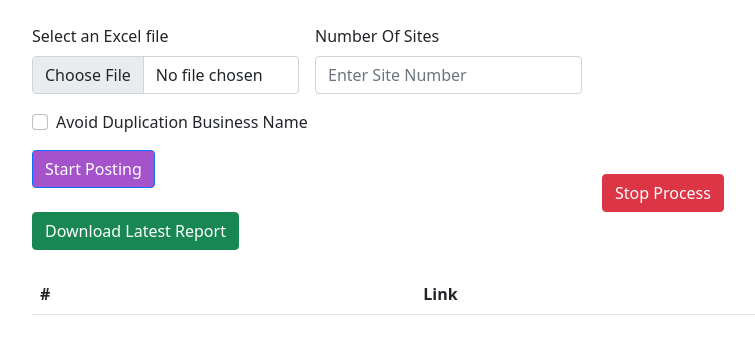
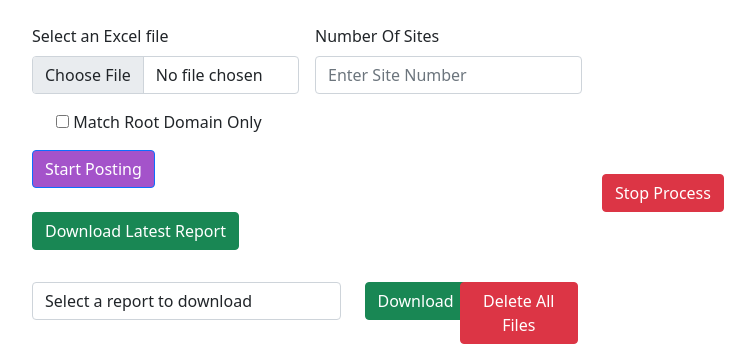
Before and after one commit to Tarun-Sharma-DTU/Directory_Listing, a Django app: page / in a window 1280 px wide. Shown: the part 66-414 px from the top of the page, without its empty margins (50-805 px from the left). Run offline with Django 4.2, Linux system fonts and the light colour scheme; the visitor is signed in with stand-in values (Sample User, id 1); data that the repository does not hold is empty; parts of the project's set-up code (start-up, migrations or seed data) failed here and were passed over; some libraries are stand-ins or nearby versions.

Commit message:
Final Push

```diff
--- a/listing/models.py
+++ b/listing/models.py
@@ -29,7 +29,8 @@
 
 class WebsiteData(models.Model):
     api_config = models.ForeignKey(APIConfig, on_delete=models.CASCADE, related_name='website_data')
-    company_names = models.TextField()  # Stores a JSON string of company names
+    company_names = models.TextField()  # Stores a JSON-encoded list of company names
+    company_websites = models.TextField()  # Stores a JSON-encoded list of company websites
 
     def __str__(self):
         return self.api_config.website
--- a/listing/templates/listing/index.html
+++ b/listing/templates/listing/index.html
@@ -17,10 +17,8 @@
     </div>
     <div class="col-md-3 mt-3">
         <div class="form-check">
-            <input class="form-check-input" type="checkbox" value="" id="avoidDuplication" name="avoid_duplication">
-            <label class="form-check-label" for="avoidDuplication">
-                Avoid Duplication Business Name
-            </label>
+            <input type="checkbox" id="match_root_domain" name="match_root_domain">
+            <label for="match_root_domain">Match Root Domain Only</label>
         </div>
     </div>
     <div class="row mt-3">
@@ -35,6 +33,25 @@
         <a href="{% url 'download_excel' %}" class="btn btn-success">Download Latest Report</a>
     </div>
 </form>
+
+<div class="row">
+    <div class="col-md-6 mt-2">
+        <div class="row">
+            <div class="col-md-7 pr-md-1">
+                <select id="fileDropdown" class="form-control">
+                    <option value="">Select a report to download</option>
+                </select>
+            </div>
+            <div class="col-md-2 pl-md-1">
+                <button id="downloadFileButton" class="btn btn-success mb-1 w-115">Download</button>
+            </div>
+            <div class="col-md-3 pl-md-1">
+                <button id="deleteAllFilesButton" class="btn btn-danger mb-1 w-100">Delete All Files</button>
+            </div>
+        </div>
+    </div>
+</div>
+
 
 <script>
         document.addEventListener('DOMContentLoaded', function() {
@@ -99,6 +116,86 @@
                 alert(error.message));
             });
 
+            fetchFileList(); // Fetch the list of files when the page loads
+
+
+            // Add event listeners for download and delete buttons
+            var downloadButton = document.querySelector("#downloadFileButton");
+                if (downloadButton) {
+                    downloadButton.addEventListener("click", downloadFile);
+                } else {
+                    console.error('Download button not found');
+                }
+
+                var deleteButton = document.querySelector("#deleteAllFilesButton");
+                if (deleteButton) {
+                    deleteButton.addEventListener("click", deleteAllFiles);
+                } else {
+                    console.error('Delete button not found');
+                }
+            });
+
+            function fetchFileList() {
+                fetch('/list-files/')
+                    .then(response => response.json())
+                    .then(files => populateDropdown(files))
+                    .catch(error => console.error('Error:', error));
+            }
+
+            function populateDropdown(files) {
+                let dropdown = document.querySelector('#fileDropdown');
+                dropdown.innerHTML = '<option value="">Select a report to download</option>'; // Clear existing options
+                files.forEach(file => {
+                    let option = document.createElement('option');
+                    option.value = file;
+                    option.textContent = file;
+                    dropdown.appendChild(option);
+                });
+            }
+
+            function downloadFile() {
+                let selectedFile = document.querySelector('#fileDropdown').value;
+                if (selectedFile) {
+                    window.location.href = `/download-file/?file=${encodeURIComponent(selectedFile)}`;
+                } else {
+                    alert('Please select a file to download.');
+                }
+            }
+
+
+            function getCookie(name) {
+                    let cookieValue = null;
+                    if (document.cookie && document.cookie !== '') {
+                        const cookies = document.cookie.split(';');
+                        for (let i = 0; i < cookies.length; i++) {
+                            const cookie = cookies[i].trim();
+                            if (cookie.substring(0, name.length + 1) === (name + '=')) {
+                                cookieValue = decodeURIComponent(cookie.substring(name.length + 1));
+                                break;
+                            }
+                        }
+                    }
+                    return cookieValue;
+                }
+
+            function deleteAllFiles() {
+                    const csrftoken = getCookie('csrftoken');
+
+                    fetch('/delete-all-files/', {
+                        method: 'POST',
+                        headers: { 'X-CSRFToken': csrftoken },
+                    })
+                    .then(response => {
+                        if (!response.ok) throw new Error('Problem deleting files');
+                        return response.json();
+                    })
+                    .then(() => {
+                        alert('All files have been deleted.');
+                        fetchFileList(); // Refresh the file list
+                    })
+                    .catch(error => alert(error.message));
+                }
+
                 function checkTaskStatus(taskId, onComplete) {
                     if (taskId.startsWith('skipped_task_')) {
                         console.log(`Task ${taskId} is skipped.`);
@@ -152,7 +249,7 @@
             let tableBody = document.querySelector('#linksTable tbody');
             tableBody.innerHTML = ''; // Clear the table
         }
-    });
+
 </script>
 
 
--- a/listing/urls.py
+++ b/listing/urls.py
@@ -19,6 +19,9 @@
     path('get-generated-links-json/', views.get_generated_links_json, name='get-generated-links-json'),
     path('download-failed-tests/', views.download_file, name='download_failed_tests'),
     path('download-excel/', views.download_excel, name='download_excel'),
+    path('list-files/', views.list_files, name='list_files'),
+    path('download-file/', views.download_file, name='download_file'),
+    path('delete-all-files/', views.delete_all_files, name='delete_all_files'),
 
 
 
--- a/listing/views.py
+++ b/listing/views.py
@@ -11,10 +11,13 @@
 from celery.result import AsyncResult
 import logging
 from django.views.decorators.http import require_http_methods
-from django.http import FileResponse, HttpResponseNotFound
+from django.http import FileResponse, HttpResponseNotFound,Http404
 from django.conf import settings
 import json
 import os
+import glob
+from urllib.parse import urlparse
+
 
 
 logger = logging.getLogger(__name__)
@@ -41,34 +44,38 @@
     request.session['stop_signal'] = True
     return JsonResponse({'status': 'stopped'})
 
+def get_root_domain(url):
+    parsed_url = urlparse(url)
+    domain_parts = parsed_url.netloc.split('.')
+    root_domain = '.'.join(domain_parts[-2:]) if len(domain_parts) > 1 else parsed_url.netloc
+    return root_domain
+
 @login_required
 def home(request):
     if request.method == 'POST' and 'excel_file' in request.FILES:
-        # File path for the existing Excel file
-        existing_file_path = os.path.join(settings.MEDIA_ROOT, 'generated_links.xlsx')
+        # Clear the session value
+        if 'uploaded_file_name' in request.session:
+            del request.session['uploaded_file_name']
 
-        # Check if the file exists and delete it
-        if os.path.exists(existing_file_path):
-            os.remove(existing_file_path)
+
+        excel_file = request.FILES['excel_file']
+        uploaded_file_name = excel_file.name  # Get the uploaded file's name
+        request.session['uploaded_file_name'] = uploaded_file_name  # Store the file name in the session
 
         site_number = int(request.POST.get('site_number'))
-        excel_file = request.FILES['excel_file']
         api_configs_count = APIConfig.objects.filter(site_enable=True).count()
 
-        # Check if there are enough websites to process the request
         if api_configs_count < site_number:
             return JsonResponse({
                 'error': 'Not enough websites to run the requested number of tasks.',
                 'api_configs_count': api_configs_count,
             }, status=400)
 
-        # Read the checkbox for avoiding duplication
-        avoid_duplication = 'avoid_duplication' in request.POST
         wb = openpyxl.load_workbook(excel_file, data_only=True)
         sheet = wb.active
         second_row = sheet[2]
         row_values = [cell.value for cell in second_row]
-        company_name = row_values[0]  # Assuming the company name is always in the second row's first cell
+        company_website = row_values[3]
 
         api_configs = APIConfig.objects.filter(site_enable=True).order_by('?')
         GeneratedURL.objects.filter(user=request.user).delete()
@@ -77,20 +84,29 @@
         processed_sites_count = 0
         api_configs_iterator = iter(api_configs)
 
+        match_root_domain = 'match_root_domain' in request.POST
+
+
         while processed_sites_count < site_number:
             try:
                 api_config = next(api_configs_iterator)
 
-                # Perform the duplication check only if avoid_duplication is True
-                if avoid_duplication:
-                    website_data = WebsiteData.objects.filter(api_config=api_config).first()
-                    if website_data:
-                        existing_company_names = json.loads(website_data.company_names) if website_data.company_names else []
-                        if company_name in existing_company_names:
-                            # Skip if company name exists and add a placeholder task
-                            task_ids.append('skipped_task_' + str(processed_sites_count))
-                            processed_sites_count += 1
-                            continue
+                # Handle WebsiteData for duplication check
+                website_data, _ = WebsiteData.objects.get_or_create(api_config=api_config)
+
+                # Check for existing company websites
+                existing_company_websites = json.loads(website_data.company_websites) if website_data.company_websites else []
+                # Root domain matching based on checkbox state
+                if match_root_domain:
+                    new_company_website_root = get_root_domain(company_website)
+                    existing_roots = [get_root_domain(url) for url in existing_company_websites]
+                    if new_company_website_root in existing_roots:
+                        task_ids.append('skipped_task_' + str(processed_sites_count))
+                        continue
+                else:
+                    if company_website in existing_company_websites:
+                        task_ids.append('skipped_task_' + str(processed_sites_count))
+                        continue
 
                 # Process the api_config since the company_name doesn't exist in WebsiteData
                 website = api_config.website.rstrip('/')
@@ -110,46 +126,50 @@
 
         return JsonResponse({'task_ids': task_ids})
 
-
     return render(request, "listing/index.html")
 
 @login_required
 def get_task_result(request, task_id):
-    # Return immediately for skipped tasks
-    if 'skipped_task_' in task_id:
-        return JsonResponse({'status': 'SKIPPED'})
     task_result = AsyncResult(task_id)
     if task_result.ready():
         try:
-            url, website, company_name = task_result.result
+            url, website, company_name, company_website = task_result.result
             if url:
                 logger.info(f"URL saved to database: {url}")
                 GeneratedURL.objects.create(user=request.user, url=url)
+
                 # Retrieve or create WebsiteData for the website
                 api_config = APIConfig.objects.get(website=website)
                 website_data, created = WebsiteData.objects.get_or_create(api_config=api_config)
 
-                # Safely load company_names as JSON and ensure it's a list
-                try:
-                    existing_company_names = json.loads(website_data.company_names) if website_data.company_names else []
-                except json.JSONDecodeError:
-                    existing_company_names = []
-
-                # Add the new company name if it's not already in the list
+                # Handle company_names
+                existing_company_names = json.loads(website_data.company_names) if website_data.company_names else []
                 if company_name not in existing_company_names:
                     existing_company_names.append(company_name)
                     website_data.company_names = json.dumps(existing_company_names)
-                    website_data.save()
+
+                # Handle company_websites
+                existing_company_websites = json.loads(website_data.company_websites) if website_data.company_websites else []
+                if company_website not in existing_company_websites and company_website != "":
+                    existing_company_websites.append(company_website)
+                    website_data.company_websites = json.dumps(existing_company_websites)
+
+                # Save the updated website_data
+                website_data.save()
 
                 return JsonResponse({'status': 'SUCCESS', 'url': url})
             else:
                 logger.warning("Task returned an empty URL.")
+                failure_url = f"{website} - Failed to Post in this Domain" if website else "Task Failed"
+                GeneratedURL.objects.create(user=request.user, url=failure_url)
                 return JsonResponse({'status': 'FAILURE', 'error': 'Empty URL'})
         except Exception as e:
-            logger.error(f"Error in get_task_result: {e}", exc_info=True)
+            logger.error(f"Error in get_task_result in {website}: {e}", exc_info=True)
             return JsonResponse({'status': 'ERROR', 'error': str(e)})
     else:
         return JsonResponse({'status': 'PENDING'})
+
+
 
 @login_required
 def get_generated_links_json(request):
@@ -159,17 +179,30 @@
     # Create an Excel workbook and sheet
     workbook = openpyxl.Workbook()
     sheet = workbook.active
-    sheet.title = 'Generated Links'
+
+    uploaded_file_name = request.session.get('uploaded_file_name', 'Generated Links')
+    if uploaded_file_name:
+        # Extract the base file name without the extension
+        base_file_name, _ = os.path.splitext(uploaded_file_name)
+
+        # Sanitize the base file name
+        sanitized_base_name = ''.join(char for char in base_file_name if char.isalnum() or char in " -_")
+        sanitized_base_name = sanitized_base_name[:31]  # Excel sheet title cannot exceed 31 characters
+        sheet.title = sanitized_base_name
+
+        # Append '.xlsx' to create the final file name
+        file_name = sanitized_base_name + '.xlsx'
+    else:
+        file_name = 'generated_links.xlsx'
+
+    file_path = os.path.join(settings.MEDIA_ROOT, 'generated_files', file_name)
 
     # Adding header
     sheet['A1'] = 'URL'
 
     # Fill the sheet with URLs
-    for row, url in enumerate(links, start=2):  # Start from row 2 to leave the header
+    for row, url in enumerate(links, start=2):
         sheet[f'A{row}'] = url
-
-    # Define file path
-    file_path = os.path.join(settings.MEDIA_ROOT, 'generated_links.xlsx')
 
     try:
         # Save workbook to the defined file path
@@ -180,15 +213,32 @@
         return JsonResponse({'error': 'Failed to create Excel file'})
 
     # Construct URL to the saved file
-    file_url = request.build_absolute_uri(settings.MEDIA_URL + 'generated_links.xlsx')
+    file_url = request.build_absolute_uri(os.path.join(settings.MEDIA_URL, 'generated_files', file_name))
 
     # Return JSON response with links and file URL
     return JsonResponse({'links': list(links), 'excel_file_url': file_url})
 
+
+
 @login_required
 def download_excel(request):
-    file_path = os.path.join(settings.MEDIA_ROOT, 'generated_links.xlsx')
-    return FileResponse(open(file_path, 'rb'), as_attachment=True, filename='generated_links.xlsx')
+    # Retrieve the filename from the session
+    uploaded_file_name = request.session.get('uploaded_file_name', 'generated_links.xlsx')
+
+    # Check if the file name already ends with '.xlsx', if not, append it
+    if not uploaded_file_name.lower().endswith('.xlsx'):
+        uploaded_file_name += '.xlsx'
+
+    # Define the file path
+    file_path = os.path.join(settings.MEDIA_ROOT, 'generated_files', uploaded_file_name)
+
+    # Check if the file exists
+    if os.path.exists(file_path):
+        # Serve the file
+        return FileResponse(open(file_path, 'rb'), as_attachment=True, filename=uploaded_file_name)
+    else:
+        # File not found
+        return HttpResponseNotFound('The requested file was not found on our server.')
 
 
 @login_required
@@ -221,7 +271,9 @@
                 }
             )
 
-        return HttpResponse("File uploaded and database updated.")
+        # Add a success message
+        messages.success(request, "File uploaded and database updated.")
+        return redirect('site_data')  # Redirect to the same page
 
     return render(request, "listing/site_data.html")
 
@@ -341,3 +393,41 @@
         return FileResponse(open(file_path, 'rb'), as_attachment=True, filename=file_name)
     else:
         return HttpResponseNotFound('The requested file was not found on our server.')
+
+
+def list_files(request):
+    media_subdir = os.path.join(settings.MEDIA_ROOT, 'generated_files')
+    files = [f for f in os.listdir(media_subdir) if f.endswith('.xlsx')]
+    return JsonResponse(files, safe=False)
+
+def download_file(request):
+    file_name = request.GET.get('file')  # Get the file name from request
+    file_path = os.path.join(settings.MEDIA_ROOT, 'generated_files', file_name)
+
+    if os.path.exists(file_path):
+        with open(file_path, 'rb') as fh:
+            response = HttpResponse(fh.read(), content_type="application/vnd.openxmlformats-officedocument.spreadsheetml.sheet")
+            response['Content-Disposition'] = f'attachment; filename="{os.path.basename(file_path)}"'
+            return response
+    raise Http404  # Return 404 if file not found
+
+def delete_all_files(request):
+    media_subdir = os.path.join(settings.MEDIA_ROOT, 'generated_files')
+    files = glob.glob(os.path.join(media_subdir, '*.xlsx'))
+    deleted_files, failed_files = [], []
+
+    for f in files:
+        try:
+            os.remove(f)
+            deleted_files.append(f)
+        except Exception as e:
+            failed_files.append((f, str(e)))
+
+    if failed_files:
+        # Return a response indicating which deletions failed
+        return JsonResponse({
+            'status': 'partial_success',
+            'deleted_files': deleted_files,
+            'failed_files': failed_files
+        })
+    return JsonResponse({'status': 'success', 'deleted_files': deleted_files})
```
Also changed, not shown: listing/tasks.py (+19 -4 lines), listing/templates/listing/site_data.html (+16 -0 lines), listing/migrations/0002_remove_apiconfig_url_apiconfig_site_enable_and_more.py, listing/migrations/0003_websitedata.py (deleted), listing/migrations/0004_alter_apiconfig_website.py (deleted), 2 other files.
